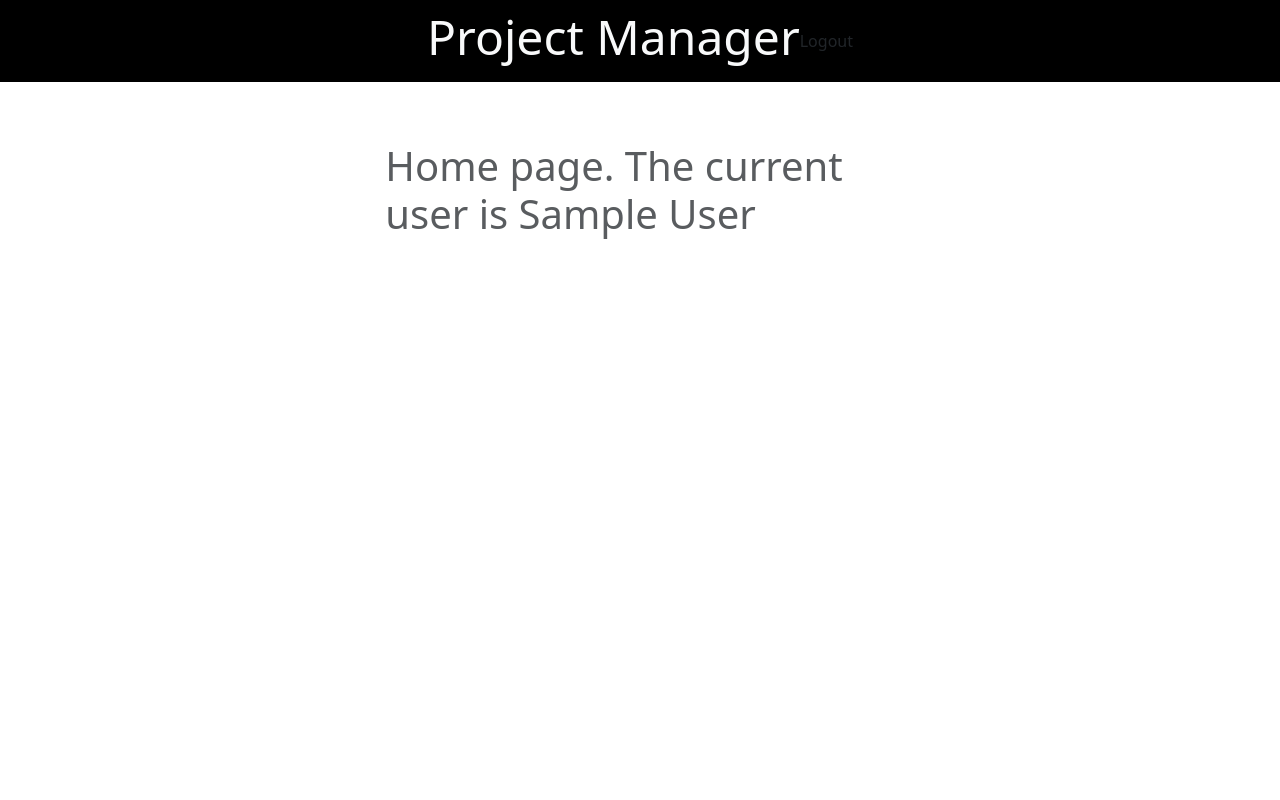
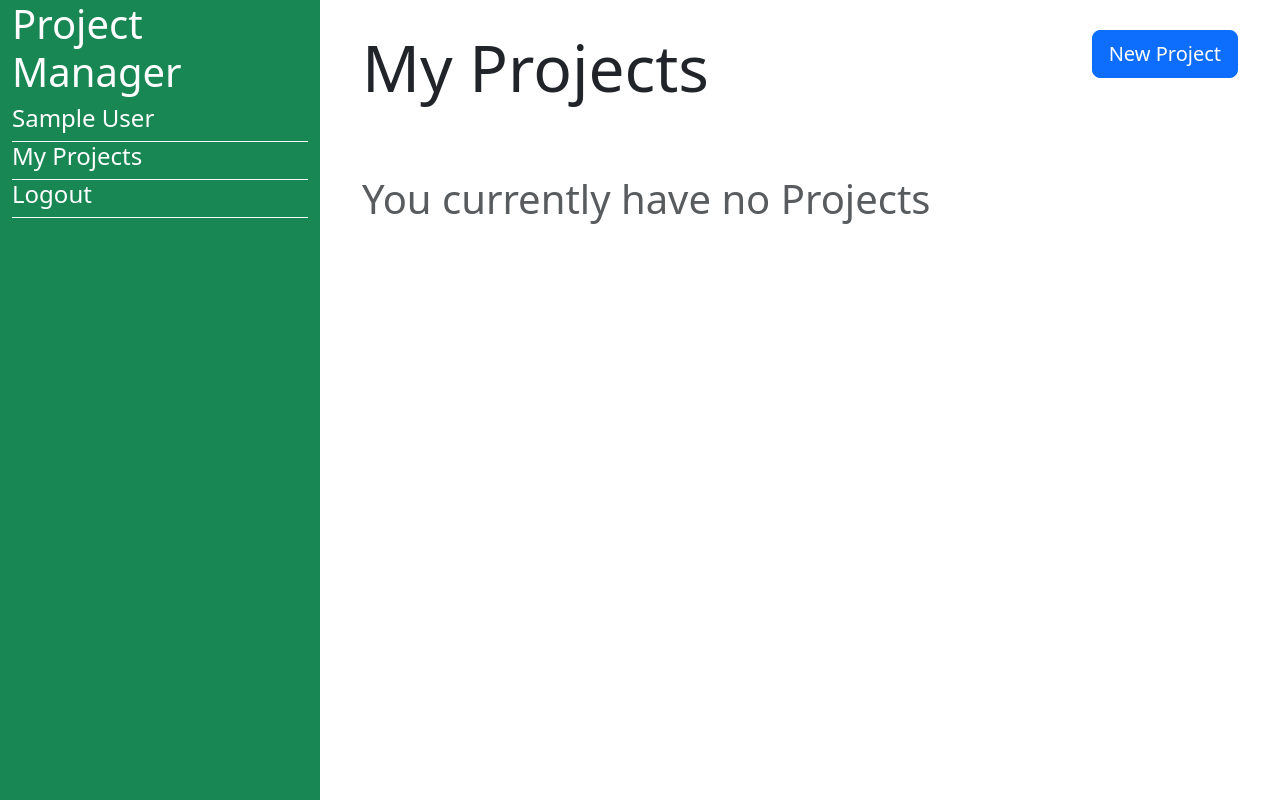
Before and after one commit to Talb057/Project-Manager, a Flask app: page /home in a window 1280 px wide. Run offline with Flask 3, Linux system fonts and the light colour scheme; the visitor is signed in with stand-in values (Sample User, id 1); data that the repository does not hold is empty; some libraries are stand-ins or nearby versions.

Commit message:
updated home page

```diff
--- a/website/static/style.css
+++ b/website/static/style.css
@@ -1,3 +1,7 @@
 .content{
     max-width: 700px;
 }
+
+.hei{
+    height: 100vh;
+}
--- a/website/templates/home.html
+++ b/website/templates/home.html
@@ -4,32 +4,71 @@
     <meta charset="UTF-8">
     <meta name="viewport" content="width=device-width, initial-scale=1.0">
     <link href="https://cdn.jsdelivr.net/npm/bootstrap@5.3.3/dist/css/bootstrap.min.css" rel="stylesheet" integrity="sha384-QWTKZyjpPEjISv5WaRU9OFeRpok6YctnYmDr5pNlyT2bRjXh0JMhjY6hW+ALEwIH" crossorigin="anonymous">
+    <link rel="stylesheet" href="../static/style.css">
     <title>Project Manager</title>
     <style>
         section{
-            padding: 60px 0;
+            padding: 30px 30px;
         }
     </style>
 </head>
 <body>
-    <nav class="navbar bg-black">
-        <div class="container-xxl d-flex justify-content-center">
-            <h3 class="text-center display-5 text-light">Project Manager</h3>
-            <a class="nav-item nav-link" id="logout" href="/logout">Logout</a>
-        </div>
-    </nav>
-
-    <section id="main">
-        <div class="container-fluid">
-            <div class="row justify-content-center align-items-center">
-                <div class="col-md-5 col-xxl-3 text-center text-md-start">
-                    <h1>
-                        <div class="display-6 text-muted">Home page. The current user is {{user.name}}</div>
-                    </h1>
+    <div class="container-fluid">
+        <div class="row">
+            <div class="col-3 bg-success text-white hei">
+                <h1>
+                    <div class="display-6">Project Manager</div>
+                </h1>
+                <h4>
+                    <div>{{user.name}}</div>
+                </h4>
+                <div class="border-top border-light my-2">
+                    <a class="text-decoration-none text-white h4" id="logout" href="/home">My Projects</a>
+                </div>
+                <div class="border-top border-bottom border-light pb-2 my-2">
+                    <a class="text-decoration-none text-white h4" id="logout" href="/logout">Logout</a>
                 </div>
             </div>
+            <div class="col-9">
+
+                <section class="d-flex justify-content-between align-items-start">
+                    <h1>
+                        <div class="display-3">My Projects</div>
+                    </h1>
+
+                    <button type="button" class="btn btn-primary btn-lg">New Project</button>
+                </section>
+
+                <section>
+                    <div class="row">
+
+                        {%if length < 1 %}
+
+                        <h1>
+                            <div class="display-6 text-muted">You currently have no Projects</div>
+                        </h1>
+
+                        {% else %}
+                        {%for project in projects%}
+
+                        <div class="col-3 my-2">
+                            <div class="card">
+                                <div class="card-body text-center">
+                                    <h4 class="card-title">Project:</h4>
+                                    <h4 class="card-title">{{project[2]}}</h4>
+                                    <button type="button" class="btn btn-primary">New go</button>
+                                </div>
+                            </div>
+                        </div>
+
+                        {% endfor %}
+                        {% endif %}
+                    </div>
+                </section>
+
+            </div>
         </div>
-    </section>
+    </div>
 
     <script src="https://cdn.jsdelivr.net/npm/bootstrap@5.3.3/dist/js/bootstrap.bundle.min.js" integrity="sha384-YvpcrYf0tY3lHB60NNkmXc5s9fDVZLESaAA55NDzOxhy9GkcIdslK1eN7N6jIeHz" crossorigin="anonymous"></script>
 </body>
--- a/website/views.py
+++ b/website/views.py
@@ -1,5 +1,6 @@
 from flask import Blueprint, render_template
 from flask_login import login_user, login_required, logout_user, current_user
+import psycopg2
 
 views = Blueprint('views', __name__)
 
@@ -10,4 +11,21 @@ def index():
 @views.route('/home')
 @login_required
 def home():
-    return render_template("home.html", user = current_user)
+    conn = connect_db()
+    cur = conn.cursor()
+    cur.execute(f"SELECT * FROM projects WHERE projects.user_id = '{current_user.id}';")
+    projects = cur.fetchall()
+    print(type(projects))
+    print(f"**************************************{projects}")
+    length = len(projects)
+    return render_template("home.html", user = current_user, projects = projects, length = length)
+
+#Function to connect to the database
+def connect_db():
+    conn = psycopg2.connect(
+            host = "localhost",
+            database = "project_db",
+            user = "postgres",
+            port = "5432",
+            password = "berserk")
+    return conn
```
